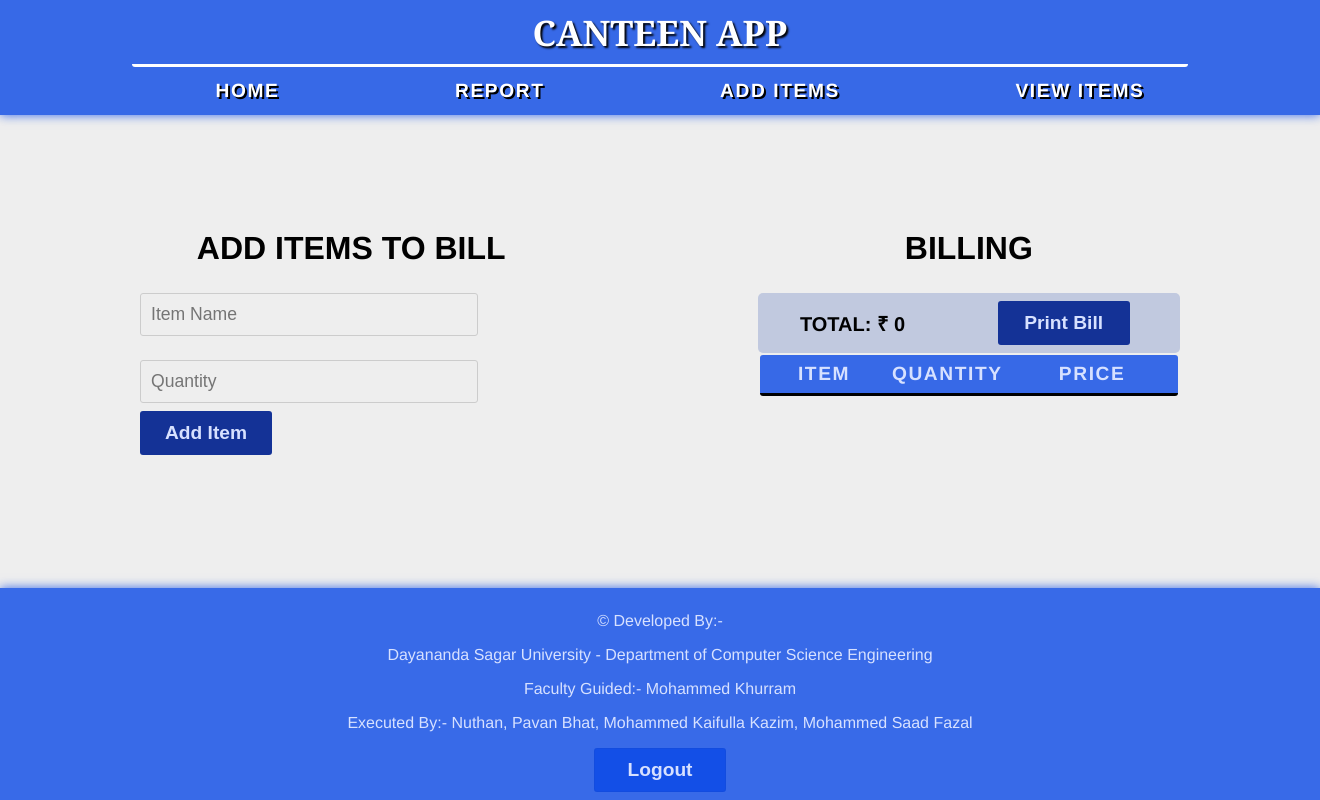
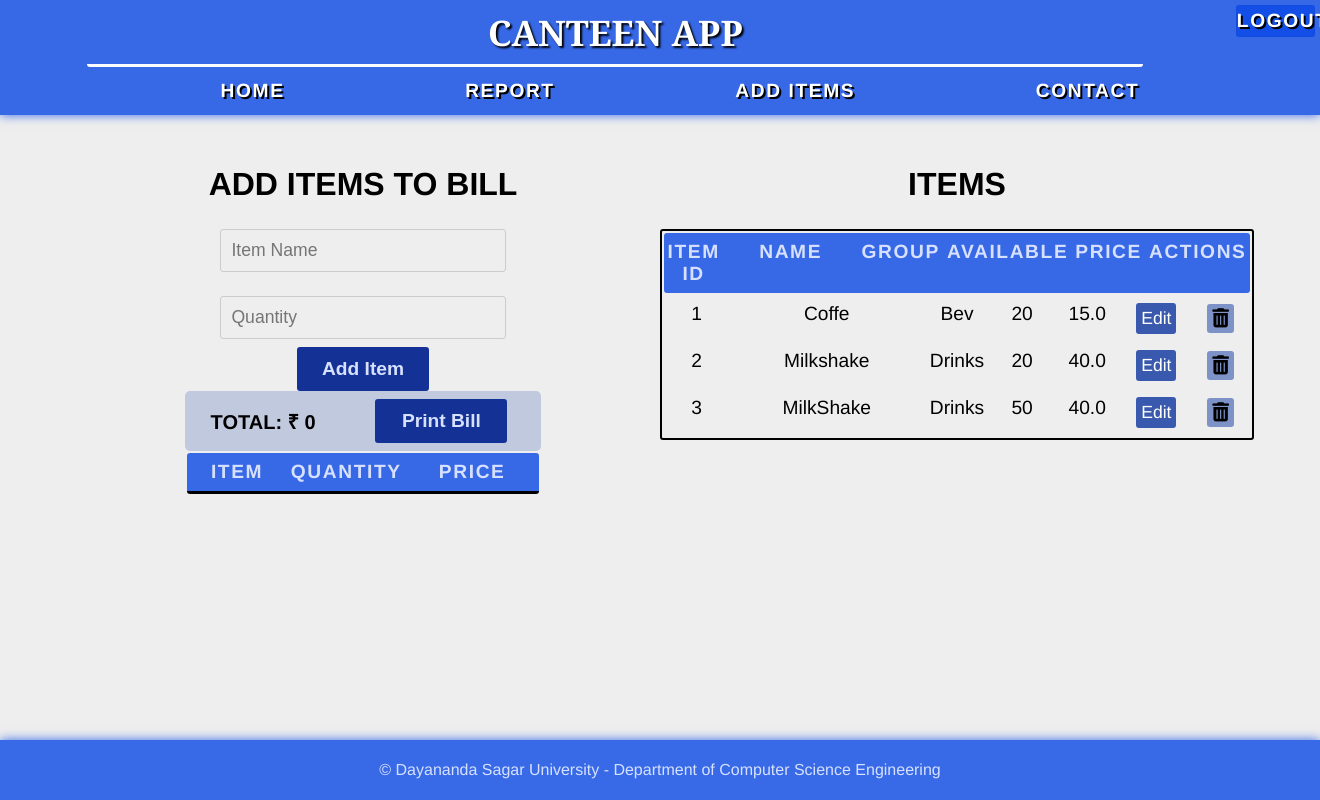
Before and after one commit to NuthanB/BillingSystem, a Flask app: page / in a window 1320 px wide. Run offline with Flask 3, Linux system fonts and the light colour scheme; a user stored in the database is signed in; lists and menus that the app fills with data are empty; some libraries are stand-ins or nearby versions.

Commit message:
changed the layout of home to make billing into 1 column and moved item-view to home

```diff
--- a/app/static/css/style.css
+++ b/app/static/css/style.css
@@ -32,6 +32,12 @@ footer {
   box-shadow: 0 0 10px var(--main-col);
   color: var(--accent-font-col);
   font-family: var(--body-font);
+}
+
+header .heading {
+  display: flex;
+  justify-content: space-evenly;
+  color: white;
 }
 
 nav ul {
@@ -82,11 +88,13 @@ nav ul li a,
 }
 
 footer {
-  padding: 1vh;
   position: fixed;
+  padding: 0.6vh;
+  left: 0;
   bottom: 0;
   width: 100%;
   text-align: center;
+  margin-top: 1vh;
 }
 
 .login-section,
@@ -166,9 +174,25 @@ input[type="password"],
   font-weight: 600;
 }
 
+header .heading .btn-logout {
+  width: 6vw;
+  padding: 0;
+  font-size: var(--default-f-size);
+  background-color: var(--main-col);
+  height: 4vh;
+  color: white;
+  margin: 5px;
+  text-transform: uppercase;
+  font-family: var(--body-font);
+  font-weight: 600;
+  letter-spacing: 0.1rem;
+  text-shadow: 2px 2px 0 black;
+}
+
 #login:hover,
 .btn-submit:hover,
-.item-delete:hover {
+.item-delete:hover,
+.btn-logout:hover {
   background-color: rgba(12, 53, 158, 0.7);
 }
 
@@ -177,27 +201,22 @@ input[type="password"],
   font-size: 30px;
 }
 
-.btn-logout {
-  background-color: var(--main-col);
-}
-
 /* ------------------ HOMEPAGE -------------------------- */
 .billing-home {
   display: flex;
-  flex-flow: wrap;
-  justify-content: space-between;
-  width: 80%;
+  justify-content: space-evenly;
+  width: 90%;
   margin-top: 3vh;
   margin-inline: auto;
 }
 
 .new-bill,
 .current-bill {
-  max-width: 40%;
-  width: 40%;
-  height: 50vh;
-  margin: 8vh 8px;
+  max-width: 60%;
+  width: 60%;
   overflow: scroll;
+  margin-inline: auto;
+  text-align: center;
 }
 
 ::-webkit-scrollbar {
@@ -244,6 +263,8 @@ h3 {
   max-width: 60%;
   margin-bottom: 2vh;
   margin-top: 0;
+  margin-inline: auto;
+  text-align: center;
 }
 
 .suggestion {
@@ -381,12 +402,9 @@ h3 {
 
 /* ----------- VIEW ITEMS --------------- */
 .items {
-  max-width: 80%;
-  border: 1px solid var(--headings-col);
+  max-width: 50%;
   border-radius: var(--border-rad);
-  padding: 2vw;
   margin-inline: auto;
-  margin-top: 2vh;
 }
 
 .items h2 {
--- /dev/null
+++ b/app/templates/contact.html
@@ -0,0 +1,4 @@
+<p>Faculty Guided:- Mohammed Khurram</p>
+<p>
+  Executed By:- Nuthan, Pavan Bhat, Mohammed Kaifulla Kazim, Mohammed Saad Fazal
+</p>
--- a/app/templates/index.html
+++ b/app/templates/index.html
@@ -2,8 +2,9 @@
 {% extends 'layout.html' %} {% block title %}Billing System{% endblock %} {%
 block content %}
 <section class="billing-home">
+  <div class="billing">
     <div class="new-bill">
-    <h2 style="color: black">Add items to Bill</h2>
+      <h2>Add items to Bill</h2>
       <form id="bill-form" action="{{ url_for('create_bill') }}" method="post">
         <div class="form-group">
           <input
@@ -34,7 +35,6 @@ block content %}
     </div>
 
     <div class="current-bill">
-    <h2 style="color: black">Billing</h2>
       <div class="billing-actions">
         <div id="total">Total: ₹ 0</div>
         <button onclick="submitBill()" class="btn-submit">Print Bill</button>
@@ -52,8 +52,55 @@ block content %}
         </tbody>
       </table>
     </div>
+  </div>
+  <div class="items">
+    <h2>Items</h2>
+    <table class="item-table">
+      <thead>
+        <tr>
+          <th>Item ID</th>
+          <th>Name</th>
+          <th>Group</th>
+          <th>Available</th>
+          <th>Price</th>
+          <th>Actions</th>
+        </tr>
+      </thead>
+      <tbody>
+        {% for item in items %}
+        <tr>
+          <td>{{ item.id }}
+          <td>{{ item.name }}</td>
+          <td>{{ item.group }}</td>
+          <td>{{ item.quantity }}</td>
+          <td>{{ item.price }}</td>
+          <td class="options">
+            <a href="{{ url_for('edit_item', item_id=item.id) }}">Edit</a>
+            <i
+              data-item-id="{{ item.id }}"
+              id="del-item"
+              class="fa-solid fa-trash-can"
+            ></i>
+          </td>
+        </tr>
+        {% endfor %}
+      </tbody>
+    </table>
+  </div>
 </section>
 <script>
+  $(function () {
+    $("i#del-item").on("click", function (e) {
+      e.preventDefault();
+      var itemId = $(this).data("item-id");
+      $.getJSON("/delete-item", { item_id: itemId }, function (data) {
+        console.log(data);
+        window.location.reload();
+      });
+      return false;
+    });
+  });
+
   function printBill(billId) {
     window.location.href = "/print-bill/" + billId;
   }
--- a/app/templates/layout.html
+++ b/app/templates/layout.html
@@ -20,28 +20,24 @@
   </head>
   <body>
     <header>
-      <div style="text-align: center; color: white" id="brand">CANTEEN APP</div>
+      <div class="heading">
+        <div id="brand">CANTEEN APP</div>
+        <button onclick="logout()" class="btn-logout">Logout</button>
+      </div>
       <nav>
         <ul>
           <li><a href="/">Home</a></li>
           <li><a href="/report">Report</a></li>
           <li><a href="/add_item">Add Items</a></li>
-          <li><a href="/items">View Items</a></li>
+          <li><a href="/contact">Contact</a></li>
         </ul>
       </nav>
     </header>
     <main>{% block content %}{% endblock %}</main>
     <footer>
-      <p>&copy; Developed By:-</p>
       <p>
-        Dayananda Sagar University - Department of Computer Science Engineering
+        &copy; Dayananda Sagar University - Department of Computer Science Engineering
       </p>
-      <p>Faculty Guided:- Mohammed Khurram</p>
-      <p>
-        Executed By:- Nuthan, Pavan Bhat, Mohammed Kaifulla Kazim, Mohammed Saad
-        Fazal
-      </p>
-      <button onclick="logout()" class="btn-logout">Logout</button>
     </footer>
     <script src="{{ url_for('static', filename='js/script.js') }}"></script>
   </body>
--- a/app/views.py
+++ b/app/views.py
@@ -10,9 +10,10 @@ from sqlalchemy import func
 def index():
     try:
         uid = session['user_id']
+        items = Item.query.all()
     except KeyError:
         return render_template('login.html')
-    return render_template('index.html')
+    return render_template('index.html', items=items)
 
 
 @app.route('/get_suggestions')
@@ -176,10 +177,10 @@ def add_item():
     return render_template('add_item.html')
 
 
-@app.route('/items')
-def items():
-    items = Item.query.all()
-    return render_template('items.html', items=items)
+# @app.route('/items')
+# def items():
+#     items = Item.query.all()
+#     return render_template('items.html', items=items)
 
 
 @app.route('/edit_item/<int:item_id>', methods=['GET'])
@@ -341,3 +342,7 @@ def print_bill():
     except Exception as e:
         print("Error fetching latest bill:", e)
         return jsonify({'error': 'Failed to fetch latest bill'}), 500
+
+@app.route("/contact")
+def contact():
+    return render_template("contact.html")
```
Lines whose indentation alone changed are shown as unchanged.
